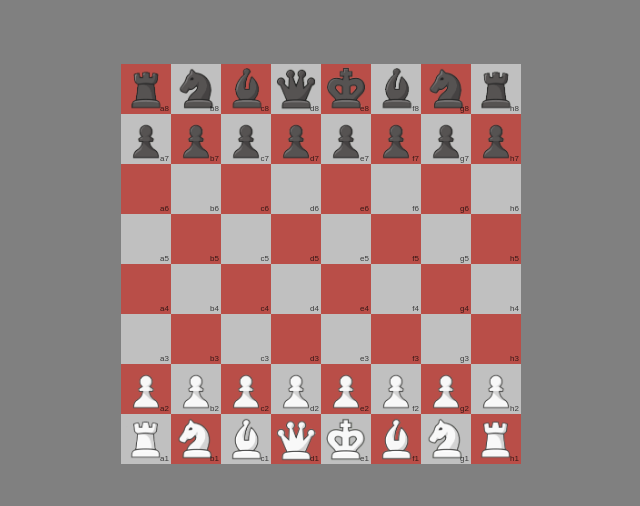
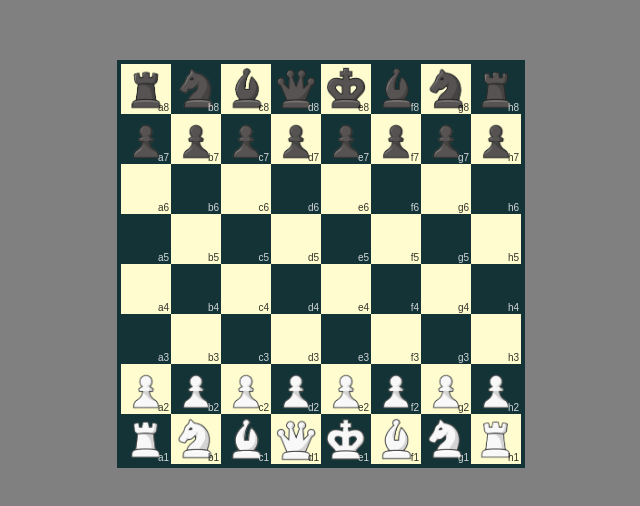
Before and after one commit to ZachADavis/Chess-project, a plain HTML site: page index.html in a window 1280 px wide. Shown: the part 136-642 px from the top of the page, without its empty margins (319-959 px from the left). Drawn offline with Linux system fonts and the light colour scheme.

Commit message:
Color adjustments

```diff
--- /dev/null
+++ b/assets/stylesheets/Color_backups.css
@@ -0,0 +1,24 @@
+
+.piece-box.white-box {
+    background: #fffdd0;
+}
+.piece-box.black-box {
+    background: #133337;
+}
+.piece-box.piece-selected {
+    background: #f6f669;
+    cursor: pointer;
+}
+.piece-box.piece-ready {
+    background: greenyellow;
+}
+.piece-box.piece-potential {
+    background: lightskyblue;
+    border: 0.1px solid rgb(24, 155, 236);
+}
+.piece-box.piece-not-allowed {
+    background: coral;
+}
+.piece-box.piece-pointer {
+    cursor: pointer;
+}
--- a/assets/stylesheets/style.css
+++ b/assets/stylesheets/style.css
@@ -27,6 +27,8 @@ body {
     height: 400px;
     width: 400px;
     display: flex;
+    border: #133337 solid 4px;
+
 }
 .piece-box {
     width: 50px;
@@ -46,31 +48,31 @@ body {
     position: absolute;
     bottom: 1px;
     right: 2px;
-    font-size: 8px;
-    opacity: 0.7;
+    font-size: 10px;
+    opacity: 0.8;
     font-family: Arial;
 }
 .black-box .piece-box-text {
-    color: black;
+    color: #ffffff;
 }
 .white-box .piece-box-text {
-    color: black;
+    color: #000000;
 }
 
 /** ####################################### */
 
 .piece-box.white-box {
-    background: #b94e48;
+    background: #fffdd0;
 }
 .piece-box.black-box {
-    background: #c0c0c0;
+    background: #133337;
 }
 .piece-box.piece-selected {
-    background: #f6f669;
+    background: #ffc0cb;
     cursor: pointer;
 }
 .piece-box.piece-ready {
-    background: greenyellow;
+    background: #177245;
 }
 .piece-box.piece-potential {
     background: lightskyblue;
@@ -82,7 +84,6 @@ body {
 .piece-box.piece-pointer {
     cursor: pointer;
 }
-
 /** #################################### */
 
 .chess-message .check-mate-message {
```
